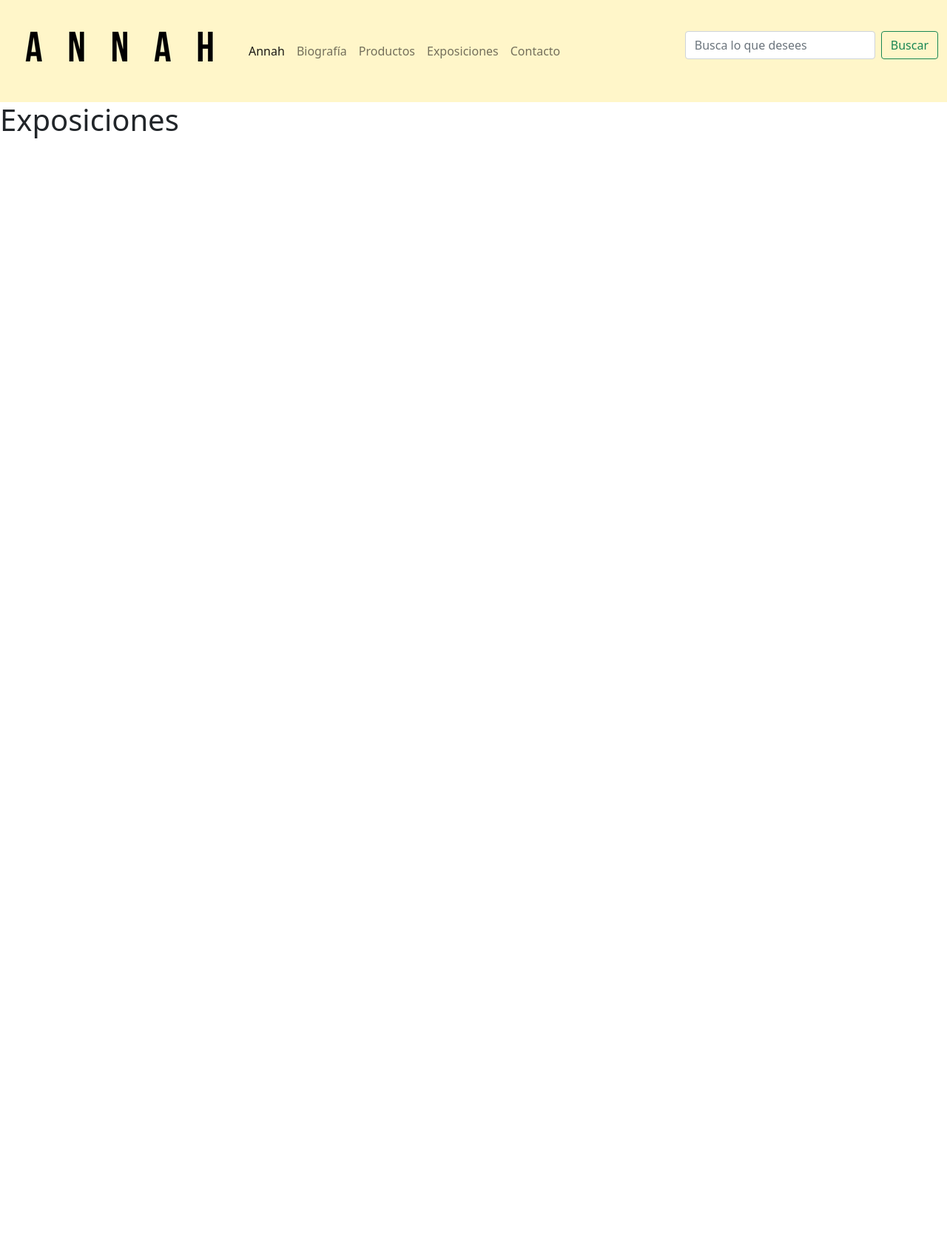
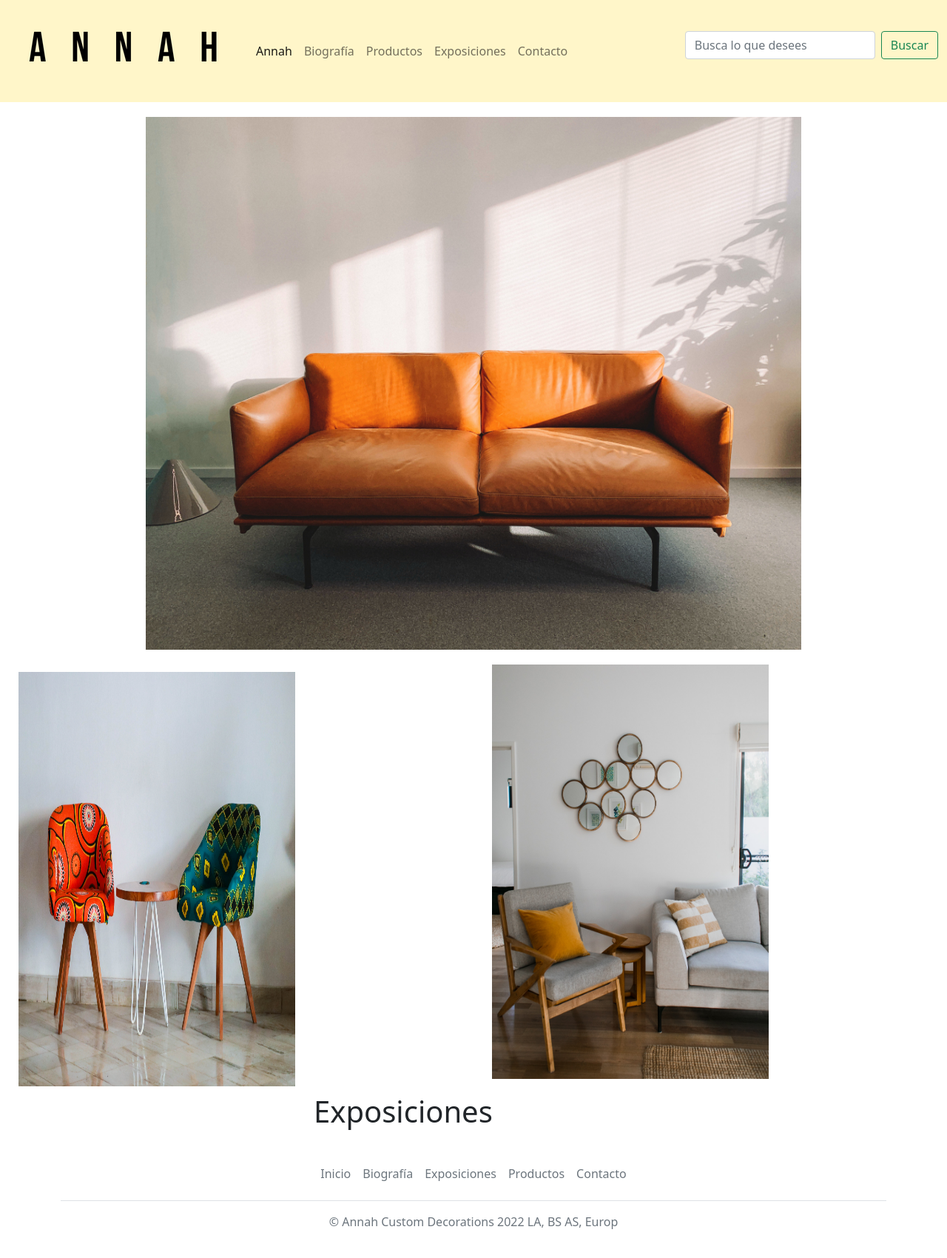
Before and after one commit to Zimi8/AnnahConBS, a plain HTML site: page exposiciones.html in a window 1280 px wide. Shown: the whole page at 74% size. Before the commit the page ends 800 px from the top, so only its background shows below. Drawn offline with Linux system fonts and the light colour scheme.

Commit message:
Agregando SEO

```diff
--- a/estilos con Sass/package.json
+++ b/estilos con Sass/package.json
@@ -1,11 +1,11 @@
 {
   "name": "estilos-con-sass",
   "version": "1.0.0",
-  "description": "",
   "main": "index.js",
   "scripts": {
     "test": "echo \"Error: no test specified\" && exit 1"
   },
   "author": "",
-  "license": "ISC"
+  "license": "ISC",
+  "description": ""
 }
--- a/estilos con Sass/sass_salida/estilosalida.scss
+++ b/estilos con Sass/sass_salida/estilosalida.scss
@@ -1,4 +1,14 @@
 //De acá salen los estilos
 * {
-    background-color: black;
+
 }
+
+img{
+    padding-left: 5px;
+    padding-right: 5px;
+    border-radius: 10px;
+}
+
+.banner-principal{
+    margin-top: 20px;
+}
--- a/estilos.css
+++ b/estilos.css
@@ -22,25 +22,10 @@ navbar-light bg-light {
     vertical-align: -.125em;
     fill: currentColor;
   }
+  .titulo{
+    text-align: center;
+}
 
- /*  .footer{
-      background-color: #b4980c;
-  }
-  .py-3 my-4{
-    background-color: #b4980c;
-  }
-  #footer-color{
-      background-color: #b4980c;
-      color: #b4980c;
-  } */
-
-   /* .b-example-divider{
-      color: #b4980c;
-      background-color: #ffe97d;
-  }
-  #footer-color{
-      background-color: #ffe97d;
-  } */
   #footer-estilo{
     background-color: #ffe97d;
   }
--- a/exposiciones.html
+++ b/exposiciones.html
@@ -4,7 +4,8 @@
     <meta http-equiv="X-UA-Compatible" content="IE=edge">
     <meta name="viewport" content="width=device-width, initial-scale=1.0">
     <link rel="stylesheet" href="bootstrap-5.1.3-dist/css/bootstrap.css">
-    <title>Expos</title>
+    <link rel="stylesheet" href="estilos con Sass/css_llegada/llegadacss.css">
+    <title>Expossiciones de Annah Strodel</title>
 </head>
 <body>
     <header>
@@ -40,7 +41,33 @@
             </div>
           </nav>
           </header>
+<main>
+  <div class="banner-principal">
+    <img src="assets/Galerias/futonCuero.jpg" class="rounded mx-auto d-block" alt=""width="70%" height="90%" >
+  </div>
+</main>
+<section class="imagenes">
+<img src="assets/Carrusel/sillasYmesa.jpg" class="rounded float-start" alt="..." width="30%" height="70%">
+
+<img src="assets/Galerias/espejosRedondos.jpg" class="rounded mx-auto d-block" alt="..." width="30%" height="70%" >
+
+</section>
     <h1>Exposiciones</h1>
+    <div id="footer-estilo">
+      <div class="b-example-divider"></div>
+
+      <div id="footer-color" class="container" >
+        <footer class="py-3 my-4">
+          <ul class="nav justify-content-center border-bottom pb-3 mb-3 ">
+            <li class="nav-item"><a href="index.html" class="nav-link px-2 text-muted">Inicio</a></li>
+            <li class="nav-item"><a href="biografia.html" class="nav-link px-2 text-muted">Biografía</a></li>
+            <li class="nav-item"><a href="" class="nav-link px-2 text-muted">Exposiciones</a></li>
+            <li class="nav-item"><a href="productos.html" class="nav-link px-2 text-muted">Productos</a></li>
+            <li class="nav-item"><a href="contacto.html" class="nav-link px-2 text-muted">Contacto</a></li>
+          </ul>
+          <p class="text-center text-muted">&copy; Annah Custom Decorations 2022 LA, BS AS, Europ </p>
+        </footer>
+  </div>
     <script src="bootstrap-5.1.3-dist/js/bootstrap.js"></script>
 </body>
 </html>
```
Also changed, not shown: biografia.html (+1 -1 lines), bootstrap-5.1.3-dist/Biografia.html (+1 -1 lines), contacto.html (+1 -1 lines), index.html (+12 -8 lines), productos.html (+1 -1 lines), assets/logos y favicon/favicon.png (added), bootstrap-5.1.3-dist/css/bootstrap.css, estilos con Sass/css_llegada/llegadacss.css, 1 other file.
